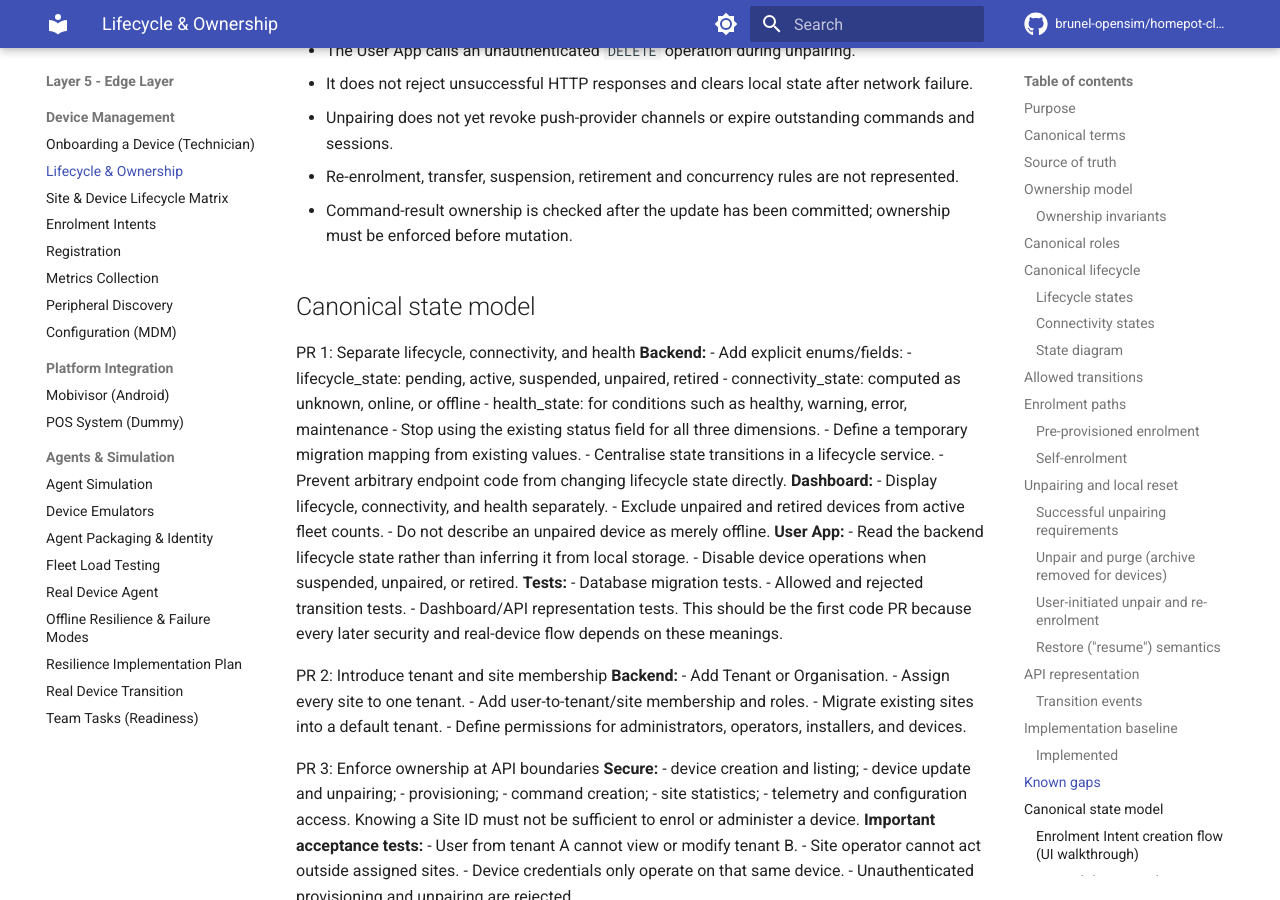
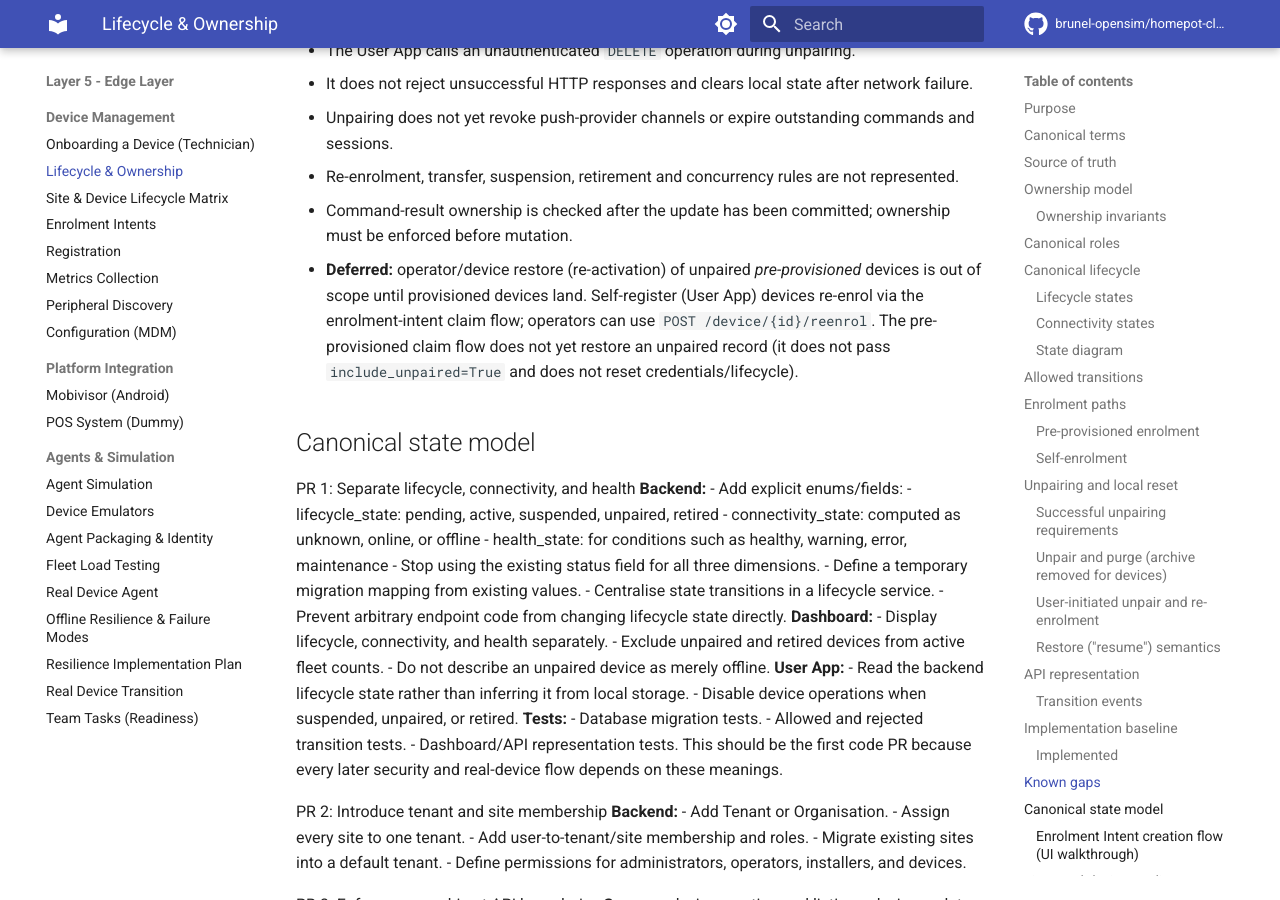
Before and after one commit to brunel-opensim/homepot-client, an MkDocs documentation site: the page built from docs/device-lifecycle-and-ownership.md, in a window 1280 px wide and 900 px high, scrolled down 10953 px. Built offline with MkDocs 1.6.1 and Material for MkDocs 9.7.7, drawn with Linux system fonts in a browser that asks for light colours; comment, search, counter and statistics services are not loaded; the version menu is left out.

Commit message:
docs(devices): defer restore/re-enrolment of pre-provisioned unpaired devices

```diff
--- a/docs/device-lifecycle-and-ownership.md
+++ b/docs/device-lifecycle-and-ownership.md
@@ -382,6 +382,7 @@ At the time this document was introduced, the repository implements only part of
 - Unpairing does not yet revoke push-provider channels or expire outstanding commands and sessions.
 - Re-enrolment, transfer, suspension, retirement and concurrency rules are not represented.
 - Command-result ownership is checked after the update has been committed; ownership must be enforced before mutation.
+- **Deferred:** operator/device restore (re-activation) of unpaired *pre-provisioned* devices is out of scope until provisioned devices land. Self-register (User App) devices re-enrol via the enrolment-intent claim flow; operators can use `POST /device/{id}/reenrol`. The pre-provisioned claim flow does not yet restore an unpaired record (it does not pass `include_unpaired=True` and does not reset credentials/lifecycle).
 
 ## Canonical state model
 PR 1: Separate lifecycle, connectivity, and health
```
